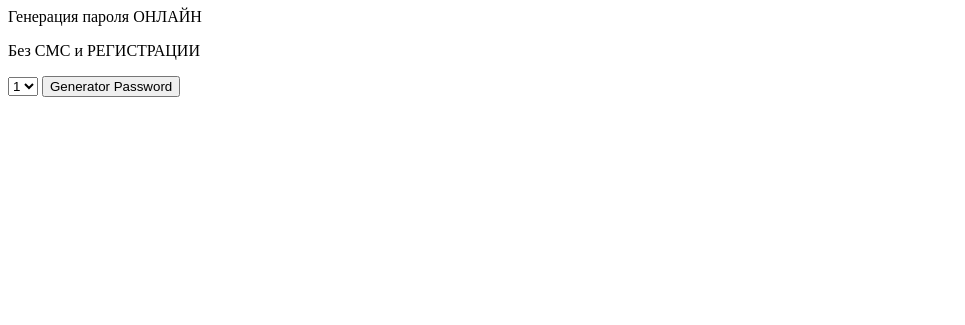
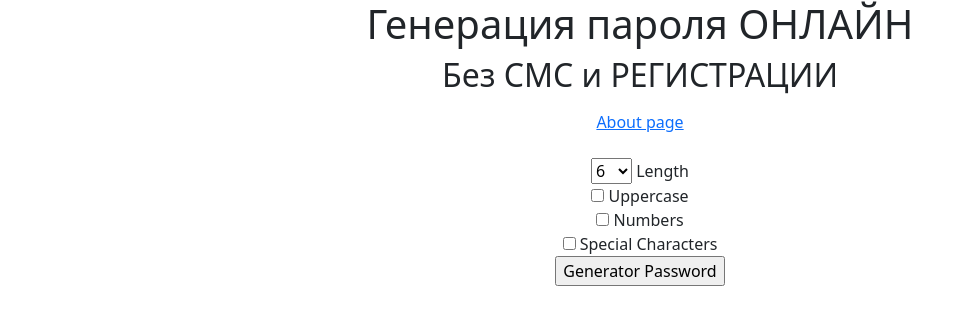
Before and after one commit to S0l3k/password_generator-project, a Django app: page / in a window 1280 px wide. Shown: the top 325 px of the page, without its empty margins (0-965 px from the left). Run offline with Django 4.2, Linux system fonts and the light colour scheme.

Commit message:
add: page "about" fix: style with bootstrap

```diff
--- /dev/null
+++ b/generator/templates/generator/about.html
@@ -0,0 +1,5 @@
+<link rel="stylesheet" href="https://cdn.jsdelivr.net/npm/bootstrap@5.3.0-alpha3/dist/css/bootstrap.min.css">
+
+<div class="container text-center">
+    <h1><p>This page made for make question! :)</p></h1>
+</div>
--- a/generator/templates/generator/home.html
+++ b/generator/templates/generator/home.html
@@ -1,18 +1,31 @@
-Генерация пароля ОНЛАЙН
-<p>Без СМС и РЕГИСТРАЦИИ</p>
+<link rel="stylesheet" href="https://cdn.jsdelivr.net/npm/bootstrap@5.3.0-alpha3/dist/css/bootstrap.min.css">
+
+<div class="container text-center">
+    <h1>Генерация пароля ОНЛАЙН</h1>
+    <h2><p>Без СМС и РЕГИСТРАЦИИ</p></h2>
+
+    <a href="{% url 'about' %}"> About page </a>
+    <br>
+    <br>
 
     <form action="{% url 'password' %}">
-    <select name="lenght">
-        <option value="1">1</option>
-        <option value="2">2</option>
-        <option value="3">3</option>
-        <option value="4">4</option>
-        <option value="5">5</option>
+        <select name="length">
             <option value="6">6</option>
             <option value="7">7</option>
             <option value="8">8</option>
             <option value="9">9</option>
-    </select>
+            <option value="10">10</option>
+            <option value="11">11</option>
+            <option value="12">12</option>
+        </select> Length
+        <br>
+        <input type="checkbox" name="uppercase"> Uppercase
+        <br>
+        <input type="checkbox" name="numbers"> Numbers
+        <br>
+        <input type="checkbox" name="special"> Special Characters
+        <br>
 
         <input type="submit" value="Generator Password">
     </form>
+</div>
--- a/generator/views.py
+++ b/generator/views.py
@@ -1,5 +1,6 @@
 from django.shortcuts import render
 from django.http import HttpResponse
+import random
 
 # Create your views here.
 
@@ -7,4 +8,23 @@ def home(request):
     return render(request, 'generator/home.html')
 
 def password(request):
-    return render(request, 'generator/password.html')
+
+    characters = list('abcdefghjklmnopqrstuvwxyz')
+
+    if request.GET.get('uppercase'):
+        characters.extend(list('ABCDEFGHJKLMOPQRSTUVWXYZ'))
+    if request.GET.get('special'):
+        characters.extend(list('~`!@#$%^&*()-_=+{}[]\|/;:''""<>,.?'))
+    if request.GET.get('numbers'):
+        characters.extend(list('1234567890'))
+
+    length = int(request.GET.get('length', 12))
+
+    thepassword = ''
+    for x in range(length):
+        thepassword += random.choice(characters)
+
+    return render(request, 'generator/password.html', {'password': thepassword})
+
+def about(request):
+    return render(request, 'generator/about.html')
--- a/password_generator/urls.py
+++ b/password_generator/urls.py
@@ -19,6 +19,7 @@ from generator import views
 
 urlpatterns = [
     path('admin/', admin.site.urls),
-    path('', views.home),
+    path('', views.home, name='home'),
     path('generated_password/', views.password, name='password'),
+    path('about/', views.about, name='about'),
 ]
```
Also changed, not shown: generator/templates/generator/password.html (+6 -1 lines). Lines whose indentation alone changed are shown as unchanged.
